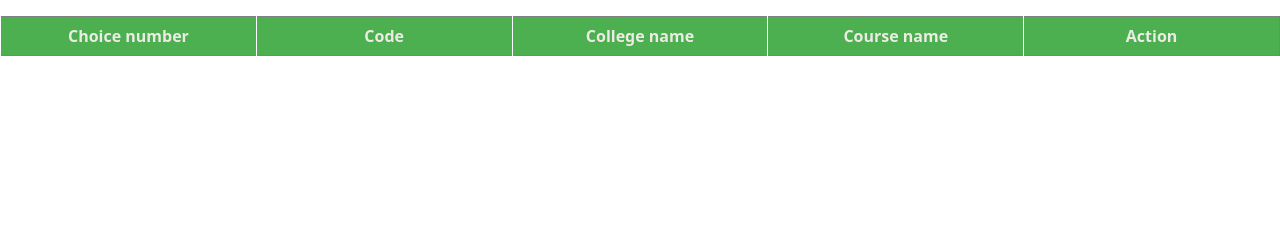
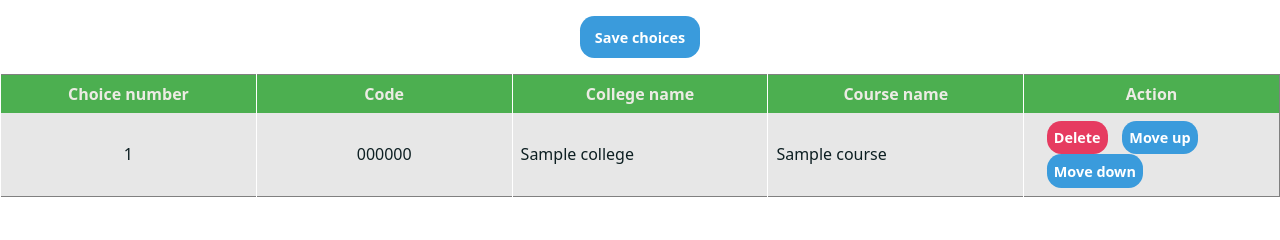
Before and after one commit to ananthvk/student-admission-counselling, a Django app: page /counselling/choiceentry/ in a window 1280 px wide. Shown: the part 381-621 px from the top of the page. Run offline with Django 5.2, Linux system fonts and the light colour scheme; a user stored in the database is signed in; tables that the repository leaves empty hold one stand-in row (values such as "Sample post"); lists and menus that the app fills with data are empty.

Commit message:
Added choice saving

```diff
--- a/scm_site/counselling/templates/counselling/choice_entry.html
+++ b/scm_site/counselling/templates/counselling/choice_entry.html
@@ -27,6 +27,11 @@
             </button>
         </div>
     </div>
+    <div class="flex-container">
+        <button @click="postPrograms" class="primary-btn table-btn-blue">
+            Save choices
+        </button>
+    </div>
     <div>
         <table class="data-table">
           <tr class="data-header">
@@ -54,6 +59,24 @@
 {% block closingscript %}
   <script>
     const { createApp, ref } = Vue
+
+    function getCookie(name) {
+        let cookieValue = null;
+        if (document.cookie && document.cookie !== '') {
+            const cookies = document.cookie.split(';');
+            for (let i = 0; i < cookies.length; i++) {
+                const cookie = cookies[i].trim();
+                // Does this cookie string begin with the name we want?
+                if (cookie.substring(0, name.length + 1) === (name + '=')) {
+                    cookieValue = decodeURIComponent(cookie.substring(name.length + 1));
+                    break;
+                }
+            }
+        }
+        return cookieValue;
+    }
+
+
     createApp({
       setup() {
         const selected_college = ref('');
@@ -63,7 +86,18 @@
         const selected_course_name = ref('');
 
         const courses = ref({});
-        const priority_order = ref([]);
+        const priority_order = ref([
+            {% for choice in choices %}
+            {
+                "college_id": {{ choice.program.college.id }},
+                "course_id": {{ choice.program.course.id }},
+                "college_name": "{{ choice.program.college.name }}",
+                "course_name": "{{ choice.program.course.name }}",
+                "course_code": "{{ choice.program.course.code }}",
+                "college_code": "{{ choice.program.college.code }}"
+            },
+            {% endfor %}
+        ]);
 
         // This contains the choice list of the student, example structure
         // {
@@ -84,6 +118,30 @@
             const selectedOption = e.target.options[e.target.selectedIndex];
             selected_course.value = e.target.value;
             selected_course_name.value = selectedOption.text;
+        }
+
+        function postPrograms(e)
+        {
+            let selected_programs = priority_order.value.map((program, index) => [index+1, program.college_id, program.course_id])
+            const csrftoken = getCookie('csrftoken');
+            fetch(`{% url 'counselling:choice_entry_post' %}`, {
+                method: 'POST',
+                body: JSON.stringify(selected_programs),
+                headers: {
+                    "X-CSRFToken": csrftoken
+                }
+            }).then(res => {
+                if(!res.ok){
+                    alert('Error while saving program preferences, please try again later')
+                    console.log(res)
+                }
+                else {
+                    alert('Successfully saved your choice list')
+                }
+            }).catch(err => {
+                alert('Server error while saving preferences, please try again later')
+                console.log(err)
+            })
         }
 
 
@@ -176,7 +234,8 @@
             priority_order,
             deleteProgram,
             moveUp,
-            moveDown
+            moveDown,
+            postPrograms
         }
       },
       delimiters: ['[[', ']]']
--- a/scm_site/counselling/urls.py
+++ b/scm_site/counselling/urls.py
@@ -9,5 +9,6 @@ urlpatterns = [
     path("college/list/", views.CollegeListView.as_view(), name="college_list"),
     path("course/list/", views.CourseListView.as_view(), name="course_list"),
     path("choiceentry/", views.option_entry_view, name="choice_entry"),
-    path("api/college/<int:college_id>/programs", views.get_programs_offered_by_college, name="get_programs_offered_by_college")
+    path("api/choiceentry", views.option_entry_post, name="choice_entry_post"),
+    path("api/college/<int:college_id>/programs", views.get_programs_offered_by_college, name="get_programs_offered_by_college"),
 ]
--- a/scm_site/counselling/views.py
+++ b/scm_site/counselling/views.py
@@ -2,10 +2,12 @@ from django.http import HttpResponse, HttpRequest, JsonResponse
 from django.views.generic.list import ListView
 from django.views.generic.detail import DetailView
 from django.shortcuts import render, get_object_or_404
-from .models import College, Course
+from .models import College, Course, Program, Student, ChoiceEntry
 from django.contrib.auth.decorators import login_required
 from django.views.decorators.http import require_http_methods
-
+from django.views.decorators.csrf import ensure_csrf_cookie
+from django.db import transaction
+import json
 
 # Create your views here.
 
@@ -31,12 +33,30 @@ class CollegeDetailView(DetailView):
 
 
 @login_required
+@ensure_csrf_cookie
 def option_entry_view(request: HttpRequest):
     # Only return those colleges which offer atleast one program
     queryset = (
         College.objects.filter(programs__isnull=False).distinct().order_by("code")
     )
-    return render(request, "counselling/choice_entry.html", {"colleges": queryset})
+    # Also pass in the options filled by this candidate, if they want to update it
+    student = Student.objects.get(user=request.user)
+    choices = ChoiceEntry.objects.filter(student=student).order_by("priority")
+    return render(request, "counselling/choice_entry.html", {"colleges": queryset, "choices": choices})
+
+
+@login_required
+@require_http_methods(["POST"])
+def option_entry_post(request: HttpRequest):
+    payload = json.loads(request.body)
+    student = Student.objects.get(user=request.user)
+    with transaction.atomic():
+        for priority_number, college_id, course_id in payload:
+            program = Program.objects.get(college_id=college_id, course_id=course_id)
+            choice_entry = ChoiceEntry(student=student, program=program, priority=priority_number)
+            choice_entry.save()
+
+    return JsonResponse({"status": "ok"})
 
 
 @require_http_methods(["GET"])
@@ -44,5 +64,9 @@ def get_programs_offered_by_college(request: HttpRequest, college_id):
     # program_codes = get_object_or_404(College, pk=college_id).programs.order_by('code').values('code')
     program_codes = get_object_or_404(College, pk=college_id).programs.order_by("code")
     return JsonResponse(
-        {"courses": [{"id": x.id, "code": x.code, "name": x.name} for x in program_codes]}
+        {
+            "courses": [
+                {"id": x.id, "code": x.code, "name": x.name} for x in program_codes
+            ]
+        }
     )
```
